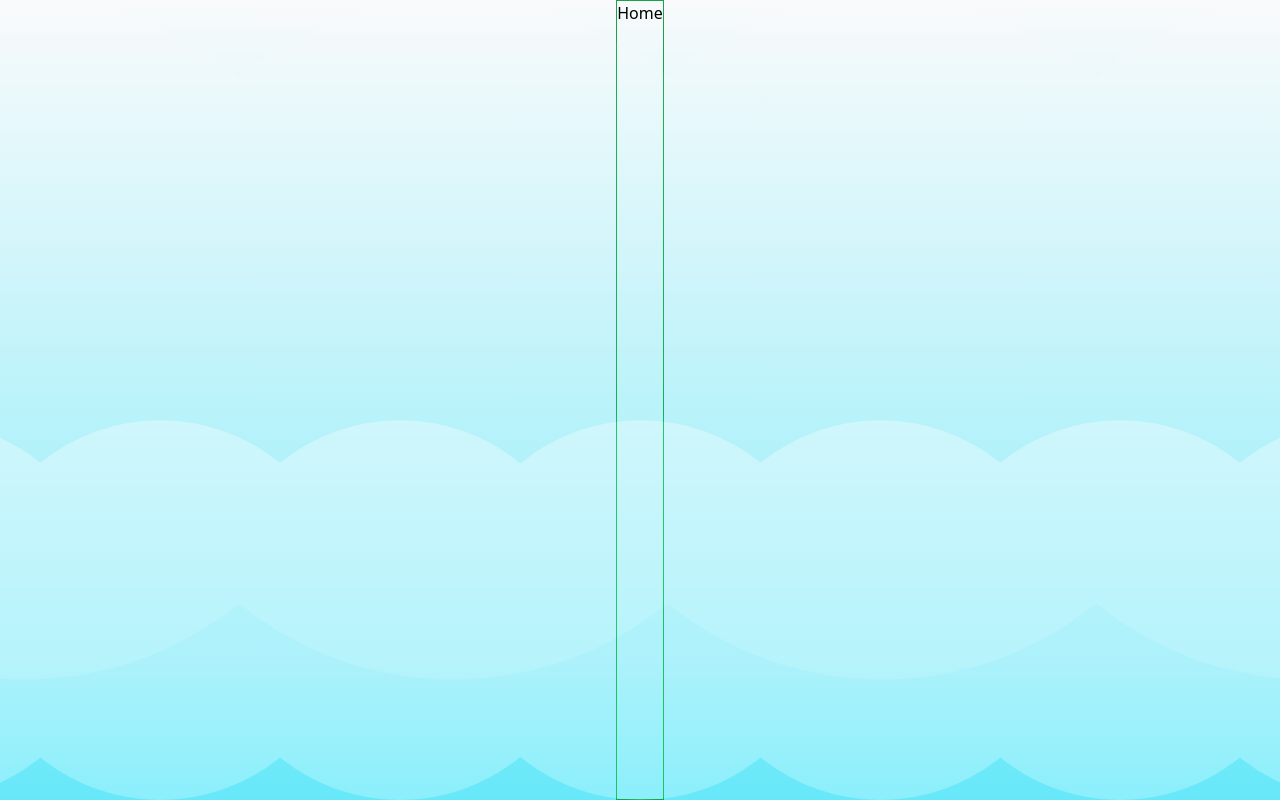
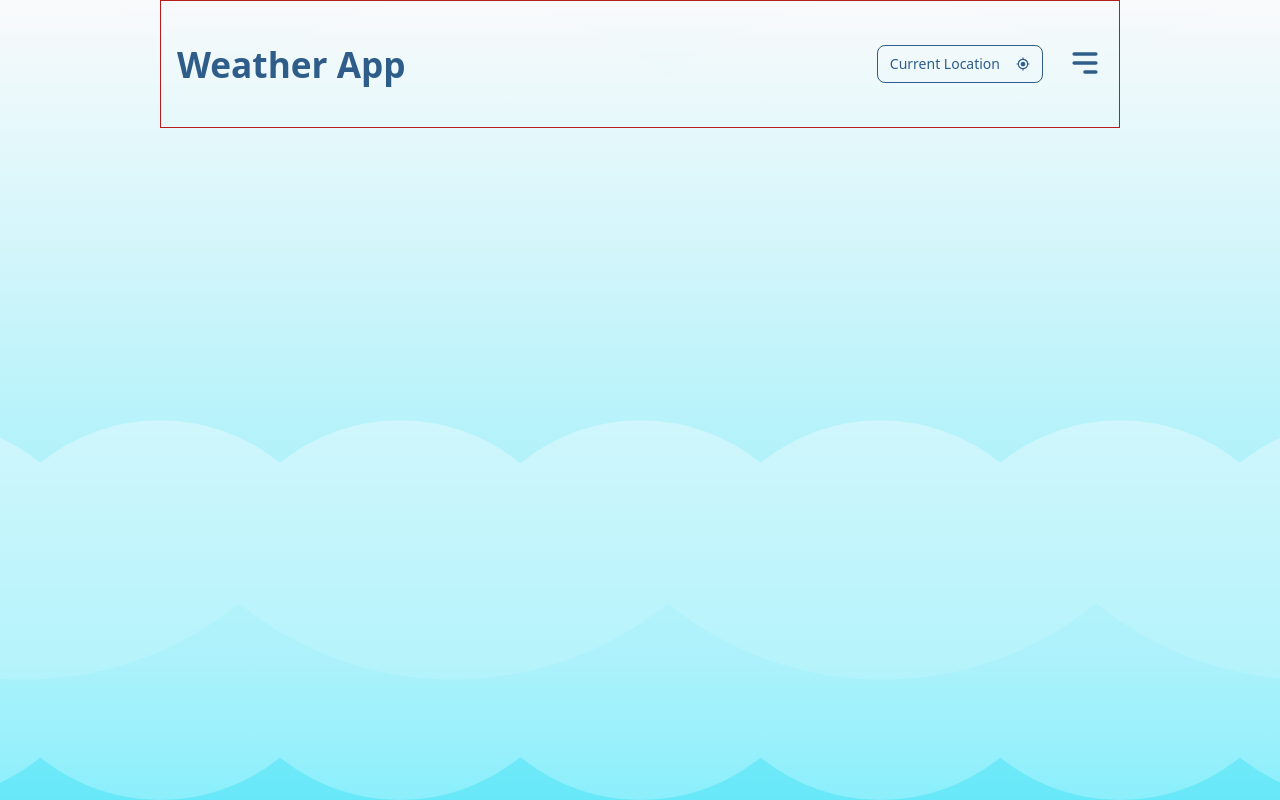
Before and after one commit to KasunUmesh/React-Weather-app, a React (Vite) app: page / in a window 1280 px wide. Built offline with nearby package versions, Linux system fonts and the light colour scheme.

Commit message:
header button create

```diff
--- a/package.json
+++ b/package.json
@@ -10,8 +10,10 @@
     "preview": "vite preview"
   },
   "dependencies": {
+    "@iconscout/react-unicons": "^2.0.2",
     "react": "^18.2.0",
-    "react-dom": "^18.2.0"
+    "react-dom": "^18.2.0",
+    "react-icons": "^5.0.1"
   },
   "devDependencies": {
     "@types/react": "^18.2.55",
--- /dev/null
+++ b/src/components/Header/Header.jsx
@@ -0,0 +1,28 @@
+import { HiMenuAlt3 } from "react-icons/hi";
+import { MdMyLocation } from "react-icons/md";
+
+function Header() {
+  return (
+    <nav className="flex justify-between items-center h-[8rem] border border-red-700 z-50 w-[960px] p-4">
+      <p className="shrink text-[2.2rem] capitalize text-[#2F5D8A]">
+        <a href="#" className="font-bold capitalize">
+          Weather App
+        </a>
+      </p>
+      <div className="flex">
+        <button
+          type="button"
+          className="text-[#2F5D8A] hover:text-white border border-[#2F5D8A] hover:bg-[#2F5D8A] focus:ring-4 focus:outline-none focus:ring-[#20546a] font-medium rounded-lg text-sm px-3 py-2 text-center inline-flex items-center me-6"
+        >
+
+          Current Location
+          <MdMyLocation className="ml-4"/>
+        </button>
+
+        <HiMenuAlt3   size={36} className="text-[#2F5D8A] hover:text-[#20546a] cursor-pointer transform transition duration-500 hover:scale-125"/>
+      </div>
+    </nav>
+  );
+}
+
+export default Header;
--- /dev/null
+++ b/src/components/Search/Search.jsx
@@ -0,0 +1,11 @@
+function Search() {
+  return (
+    <div className="relative h-[3.25rem] rounded-[26px] bg-[#FFFFFF] shadow flex items-center m-3" >
+
+        <input type="text" className=" flex-1 ml-1 mr-1 h-[3rem] rounded-[26px] border-none bg-[#FFFFFF] text-[1.125rem] text-[#727E8E] w-96 focus:outline-none placeholder:text-[#6898d5] p-5" placeholder="Search for location"/>
+
+    </div>
+  )
+}
+
+export default Search
--- a/src/pages/Home.jsx
+++ b/src/pages/Home.jsx
@@ -1,12 +1,13 @@
+import Header from "../components/Header/Header"
 
 
 function Home() {
 
 
   return (
-    <div className="flex relative justify-center h-screen bg-gradient-to-b from-gray-50 to-cyan-300">
-        <img src="src/assets/bg.svg" alt="" className="absolute object-cover h-screen mix-blend-overlay opacity-80"/>
-        <div className=" border border-green-600">Home</div>
+    <div className="flex relative justify-center h-screen bg-gradient-to-b from-gray-50 to-cyan-300 ">
+        <img src="src/assets/bg.svg" alt="backgroundImage" className="absolute object-cover h-screen mix-blend-overlay opacity-80"/>
+        <Header/>
     </div>
   )
 }
```
Also changed, not shown: 1 other file (tests, documents, lock files or other folders).
